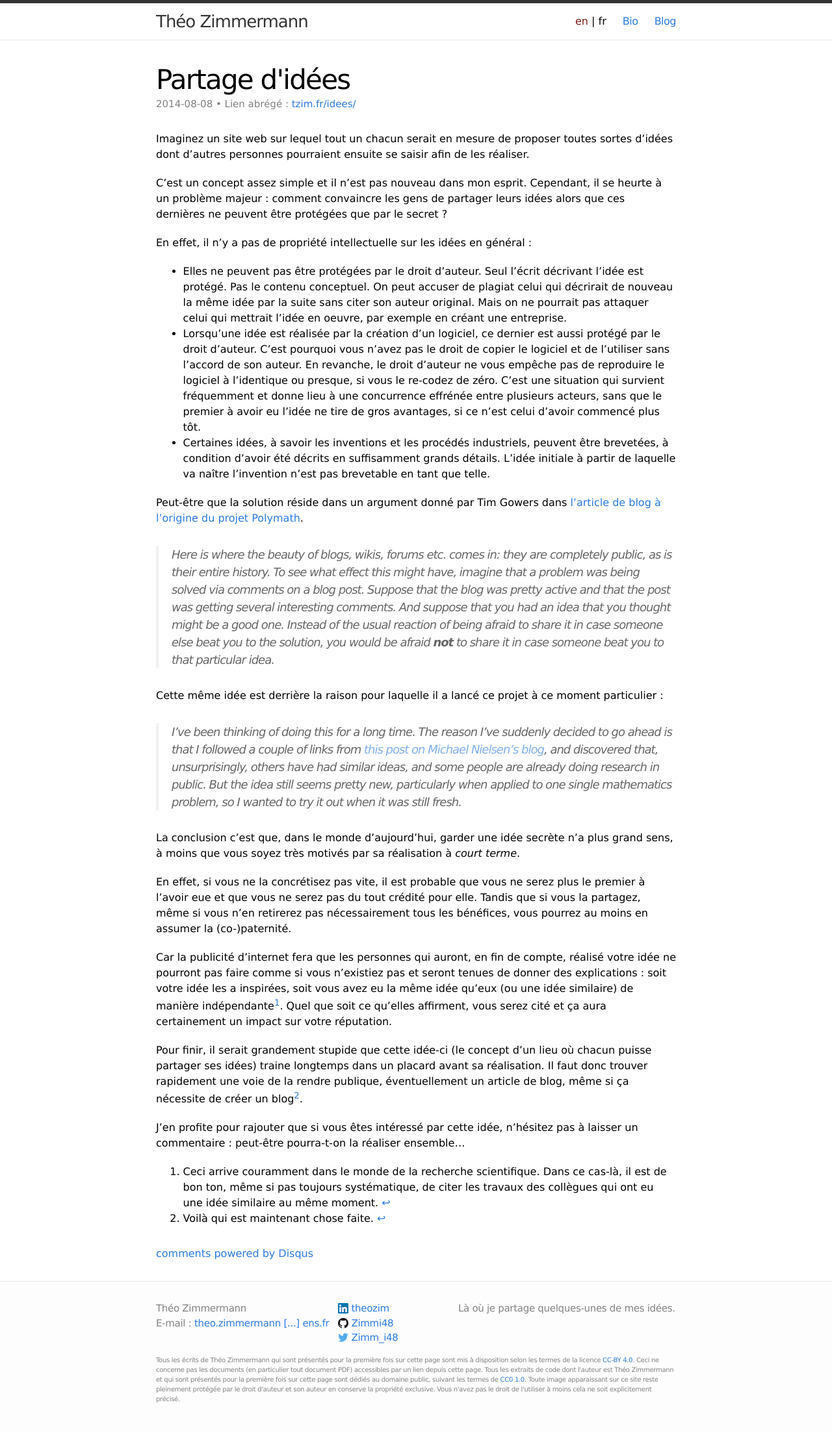
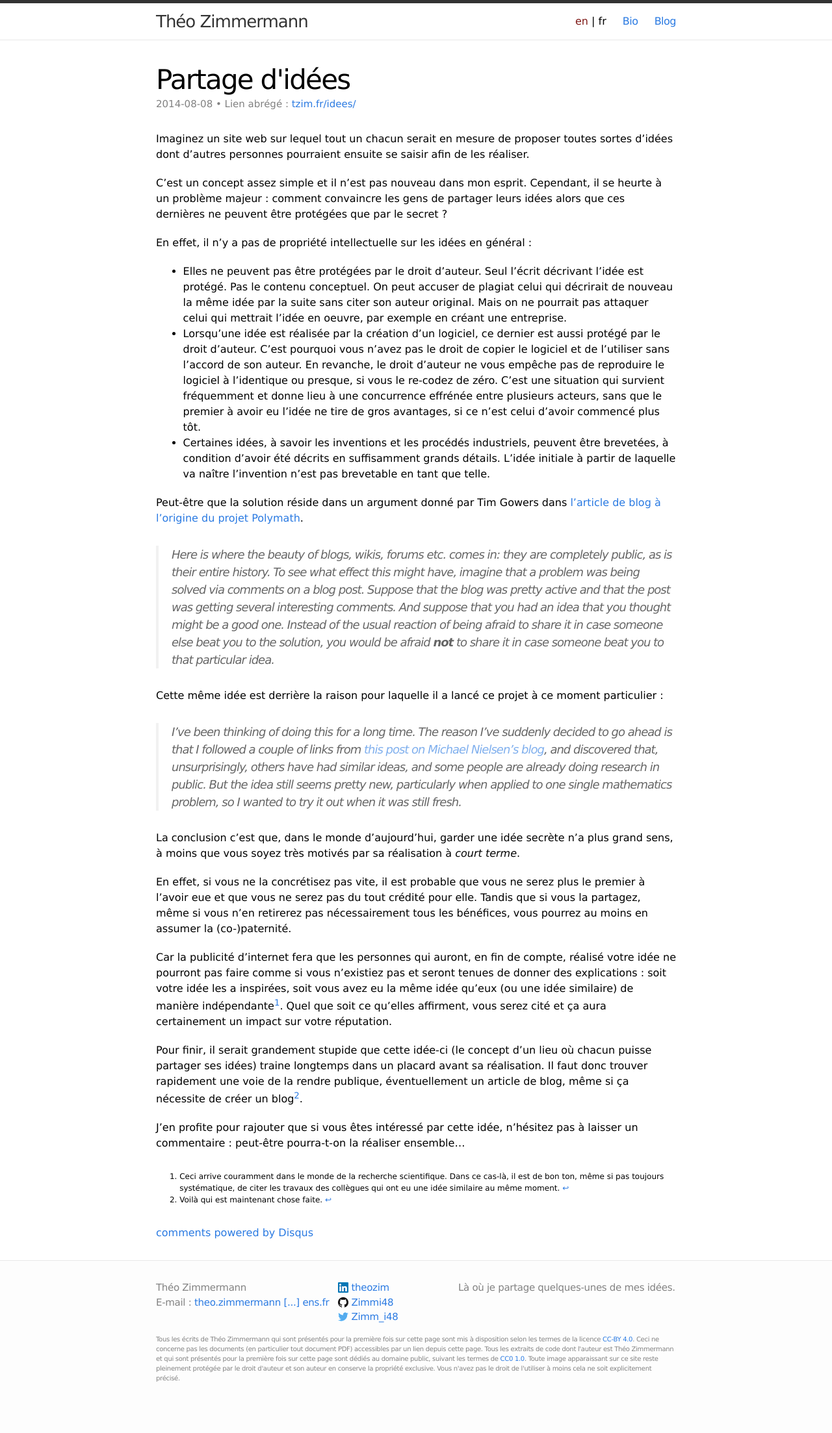
Before and after one commit to Zimmi48/zimmi48.github.io, a Jekyll site: the page built from _posts/2014-08-08-partage-d-idees.md, in a window 1280 px wide. Shown: the whole page at 65% size. Built offline with Jekyll 4.4.1, drawn with Linux system fonts in a browser that asks for light colours; comment, search, counter and statistics services are not loaded; after the commit the page ends 2174 px from its top, so only the background shows below that.

Commit message:
footnotes style

```diff
--- a/css/main.css
+++ b/css/main.css
@@ -269,6 +269,11 @@ img {
 .post ul,
 .post ol { margin-left: 1.35em; }
 
+.footnotes {
+    margin-top: 30px;
+    font-size: 12px;
+}
+
 .post pre code {
   border: 0;
   padding-right: 0;
```
